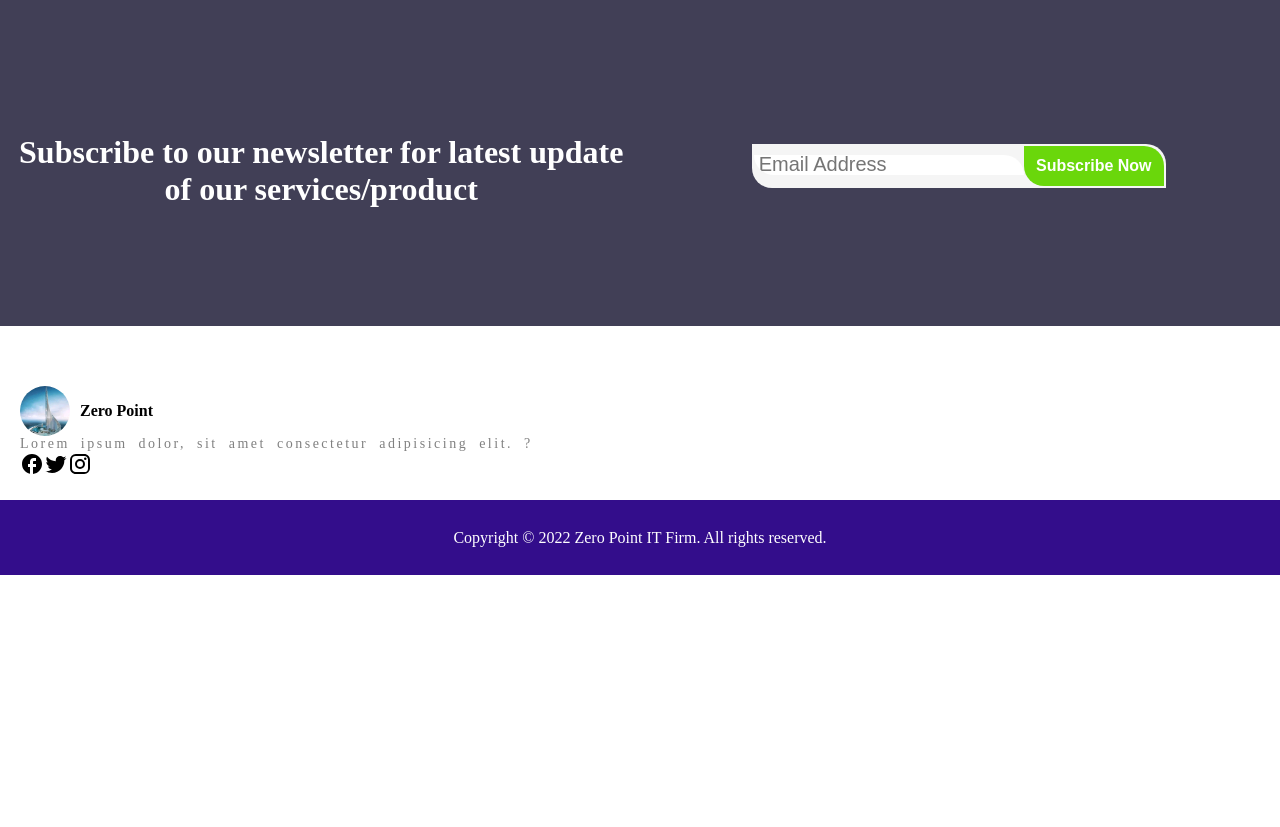
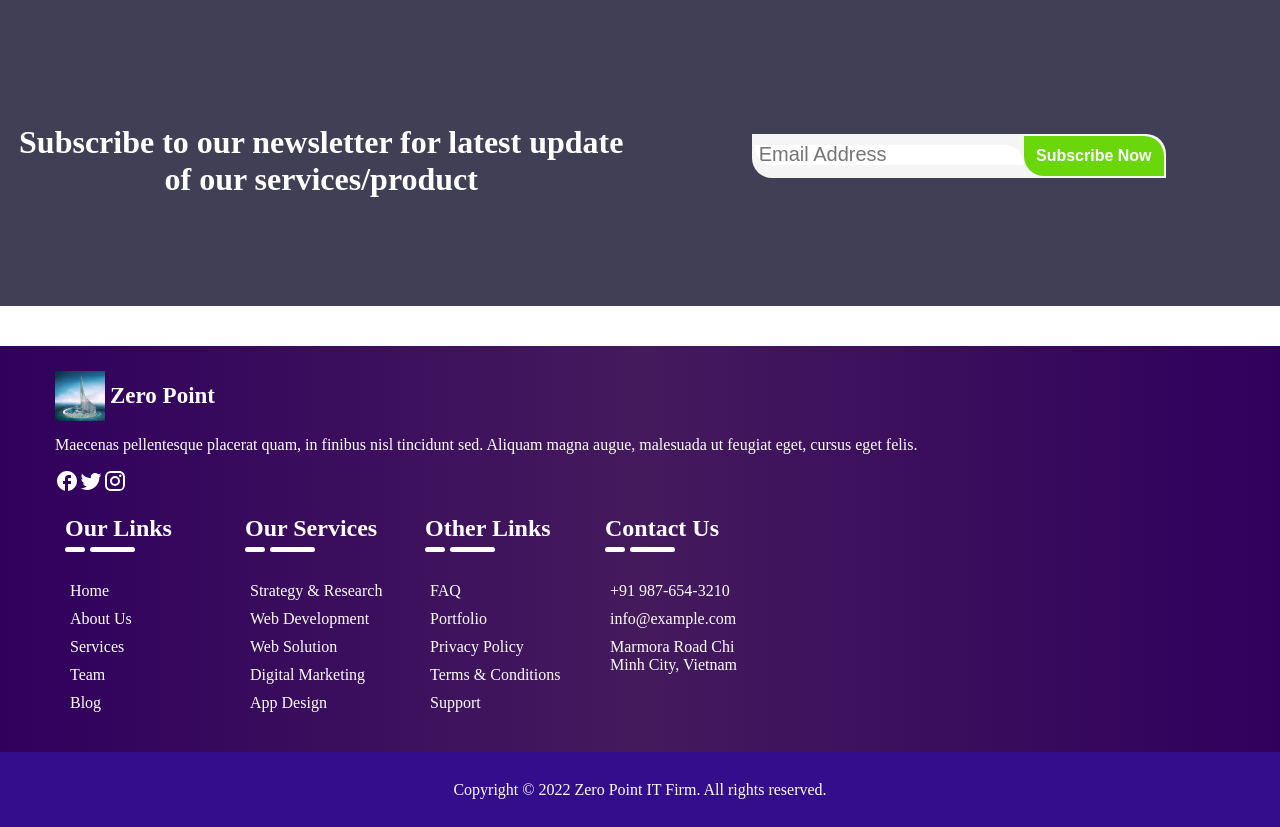
Before and after one commit to emmanuelomejua/Zeropoint-web, a React (Create React App) app in the folder client/: page / in a window 1280 px wide. Shown: the part 2620-3447 px from the top of the page. Before the commit the page ends 3195 px from the top, so only its background shows below. Built offline with nearby package versions, Linux system fonts and the light colour scheme.

Commit message:
feat: completed footer section

```diff
--- a/client/src/app.css
+++ b/client/src/app.css
@@ -3,3 +3,6 @@
     flex-direction: column;
 
 }
+* {
+    box-sizing: border-box;
+}
--- a/client/src/components/footer/Footer.jsx
+++ b/client/src/components/footer/Footer.jsx
@@ -8,33 +8,75 @@ const Footer = () => {
   return (
     <>
     <div className='footer'>
-
-      <div className='footleft'>
-
              <div className='contAll'>
                 <div className='cont'>
-                  <img src={img} alt='' className='fimage' height='50px' width='50pz'/>
+                  <img src={img} alt='' className='fimage' height='50px' width='50px'/>
                   <span>Zero Point</span>
                 </div>
-
-                 <p className='footDesc'>Lorem ipsum dolor, sit amet consectetur adipisicing elit. ?
+                <p className='footDesc'>Maecenas pellentesque placerat quam, in finibus nisl tincidunt sed. Aliquam magna augue, malesuada ut feugiat eget, cursus eget felis.
                 </p>
-
-              </div>
-
                   <div className='ico'>
                     <FacebookOutlined/>
                     <Twitter/>
                     <Instagram/>
                 </div>
+              </div>
+              <div className='footerLinks'>
+                  <h2>Our Links</h2>
+                  <div className='hr'>
+                    <hr style={{width: '20px',marginRight: '5px' ,marginTop: '5px',height: '5px', backgroundColor: 'white', border: 'none', borderRadius: '17px'}}></hr>
+                    <hr style={{width: '45px', height: '5px', marginTop: '5px', backgroundColor: 'white', border: 'none', borderRadius: '17px'}}></hr>
+                  </div>
+                  <ul>
+                    <li>Home</li>
+                    <li>About Us</li>
+                    <li>Services</li>
+                    <li>Team</li>
+                    <li>Blog</li>
+                  </ul>
+              </div>
+              <div className='footerLinks'>
+                  <h2>Our Services</h2>
+                  <div className='hr'>
+                    <hr style={{width: '20px',marginRight: '5px' ,marginTop: '5px', height: '5px', backgroundColor: 'white', border: 'none', borderRadius: '17px'}}></hr>
+                    <hr style={{width: '45px', height: '5px', marginTop: '5px', backgroundColor: 'white', border: 'none', borderRadius: '17px'}}></hr>
+                  </div>
+                  <ul>
+                    <li>Strategy & Research</li>
+                    <li>Web Development</li>
+                    <li>Web Solution</li>
+                    <li>Digital Marketing</li>
+                    <li>App Design</li>
+                  </ul>
+              </div>
+              <div className='footerLinks'>
+                  <h2>Other Links</h2>
+                  <div className='hr'>
+                    <hr style={{width: '20px',marginRight: '5px' ,marginTop: '5px', height: '5px', backgroundColor: 'white', border: 'none', borderRadius: '17px'}}></hr>
+                    <hr style={{width: '45px', height: '5px', marginTop: '5px', backgroundColor: 'white', border: 'none', borderRadius: '17px'}}></hr>
+                  </div>
+                  <ul>
+                    <li>FAQ</li>
+                    <li>Portfolio</li>
+                    <li>Privacy Policy</li>
+                    <li>Terms & Conditions</li>
+                    <li>Support</li>
+                  </ul>
+              </div>
+              <div className='footerLinks'>
+                  <h2>Contact Us</h2>
+                  <div className='hr'>
+                    <hr style={{width: '20px',marginRight: '5px' ,marginTop: '5px', height: '5px', backgroundColor: 'white', border: 'none', borderRadius: '17px'}}></hr>
+                    <hr style={{width: '45px', height: '5px', marginTop: '5px', backgroundColor: 'white', border: 'none', borderRadius: '17px'}}></hr>
+                  </div>
+                  <ul>
+                    <li>+91 987-654-3210</li>
+                    <li>info@example.com</li>
+                    <li>Marmora Road Chi Minh City, Vietnam</li>
 
-      </div>
-
-      <div className='footright'>
-
+                  </ul>
               </div>
       </div>
-
     </>
   )
 }
--- a/client/src/components/footer/footer.css
+++ b/client/src/components/footer/footer.css
@@ -1,41 +1,69 @@
 .footer{
     margin-top: 40px;
     width: 100%;
+    color: white;
+    padding: 5px;
+    background-image: linear-gradient(to right, rgb(48, 0, 93), rgb(68, 26, 93), rgb(48, 0, 93));
+}
+.contAll {
+    margin: 5px;
+}
+.cont {
+    border-radius: 50%;
+    display: flex;
+    align-items: center;
+    font-size: 23px;
+    font-weight: bold;
+}
+.cont > span {
+    margin-left: 5px;
+}
+.footDesc {
+    margin-top: 15px;
+}
+.ico {
+    margin-top: 15px;
+    font-size: 10px;
+}
+.footLeft {
+    width: 100%;
 }
 
-.footleft{
-    flex: 1;
-    margin: 20px;
+.hr {
+    display: flex;
+}
+.footerLinks {
+
+    margin: 5px;
+    padding: 10px;
+}
+.footerLinks > ul {
+    list-style-type: none;
+    margin-top: 25px;
+
+}
+.footerLinks > ul > li {
+    padding: 5px
 }
 
-.contAll{
-    display: flex;
-    flex-direction: column;
-}
+@media screen and (min-width: 680px){
+    .footer{
+        display: flex;
+        flex-direction: row;
 
-.cont{
-    display: flex;
-    align-items: center;
-}
+        flex-wrap: wrap;
+        padding: 20px 50px;
+    }
+    .contAll {
 
-.cont > span{
-    font-weight: bold;
-}
-
-.footDesc{
-    font-size: 14px;
-    color: gray;
-    word-spacing: 5px;
-    letter-spacing: 2.5px;
-    word-wrap: wrap;
-}
-
-.fimage{
-    border-radius: 50%;
-    margin-right: 10px;
-    object-fit: cover;
-}
-
-.footright{
-    flex: 4;
-}
+        width: 170px
+    }
+    .footerLinks {
+        width: 170px;
+    }
+ }
+ @media screen and (min-width: 1000px) {
+    .contAll{
+        width: 100%
+    }
+ }
--- a/client/src/components/specialization/Specialization.jsx
+++ b/client/src/components/specialization/Specialization.jsx
@@ -7,7 +7,7 @@ const Specialization = () => {
       <h2>Our Specialization</h2>
       <div className='specialization-container'>
         <div>
-          <p>Strategy & Research</p>
+          <p>SEO - Search Engine Optimization</p>
           <p>Mauris ut felis malesuada eros varius tristique a at orci. Nulla vulputate, leo sit amet rhoncus suscipit, enim ex venenatis ipsum, et porttitor.</p>
         </div>
         <div>
@@ -15,7 +15,7 @@ const Specialization = () => {
           <p>Mauris ut felis malesuada eros varius tristique a at orci. Nulla vulputate, leo sit amet rhoncus suscipit, enim ex venenatis ipsum, et porttitor.</p>
         </div>
         <div>
-          <p>Web Solution</p>
+          <p>Digital Marketing</p>
           <p>Mauris ut felis malesuada eros varius tristique a at orci. Nulla vulputate, leo sit amet rhoncus suscipit, enim ex venenatis ipsum, et porttitor.</p>
         </div>
       </div>
```
Lines whose indentation alone changed are shown as unchanged.
